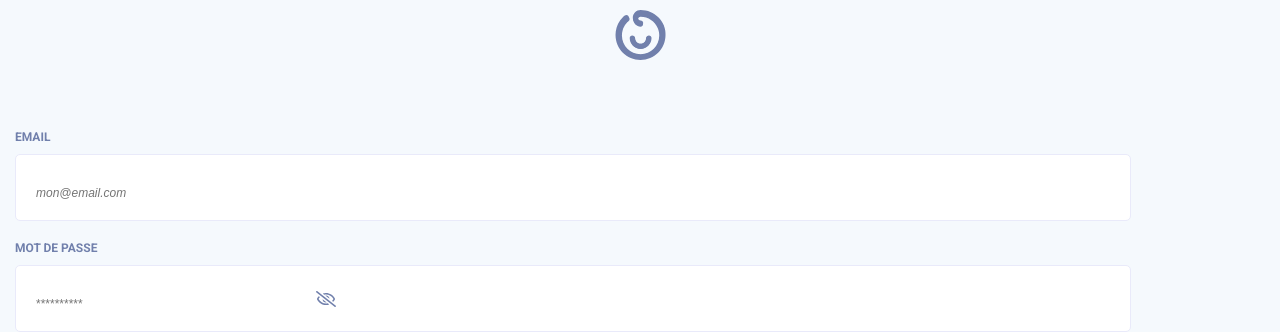
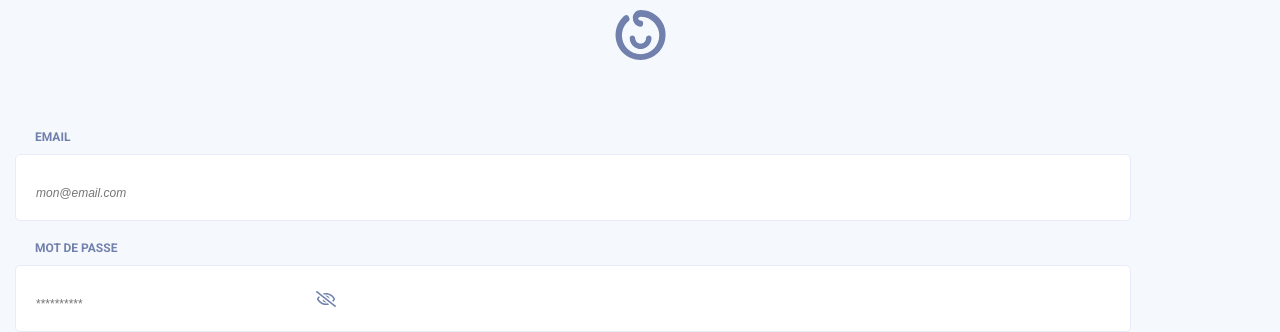
Before and after one commit to Refsone/TinyHappy-Project-3, a React (Create React App) app: page / in a window 1280 px wide. Shown: the top 332 px of the page. Built offline with nearby package versions, Linux system fonts and the light colour scheme.

Commit message:
adding style placeholder

```diff
--- a/src/components/onboarding/Connexion.css
+++ b/src/components/onboarding/Connexion.css
@@ -19,7 +19,7 @@
 
 .connexion-container .connexion-form input, label{
     display: block;
-    padding: 20px 0px 10px 0px;
+    padding: 20px 0px 10px 20px;
     font-size: 12px;
     margin-left: 15px;
 }
@@ -39,10 +39,9 @@
     font-weight: 700;
 }
 
-.connexion-container .connexion-form .plholder{
+.connexion-container .connexion-form .plholder::placeholder{
     font-style: italic;
     font-weight: 500;
-    padding-left: 20px;
 }
 
 .connexion-container .connexion-form .mdp{
--- a/src/components/onboarding/Connexion.js
+++ b/src/components/onboarding/Connexion.js
@@ -9,12 +9,12 @@ class Connexion extends Component {
         <div className='connexion-container'>
           <Logo />
           <form className='connexion-form'>
-            <label className='connexion-label'>email</label>
-            <input className='connexion-input plholder' placeholder='mon@email.com' />
-            <label className='connexion-label'>mot de passe</label>
-            <input className='connexion-input mdp' placeholder='**********' />
+            <label htmlFor='email' name='email' className='connexion-label'>email</label>
+            <input name='email' type='text' className='connexion-input plholder' placeholder='mon@email.com' required />
+            <label htmlFor='password' className='connexion-label'>mot de passe</label>
+            <input name='password' type='password' className='connexion-input mdp' placeholder='**********' required />
             <p className='connexion-lien'><a href='#'>Mot de passe perdu ?</a></p>
-            <button className='btn-connexion'>se connecter</button>
+            <button type='button' className='btn-connexion'>se connecter</button>
           </form>
         </div>
       </div>
```
